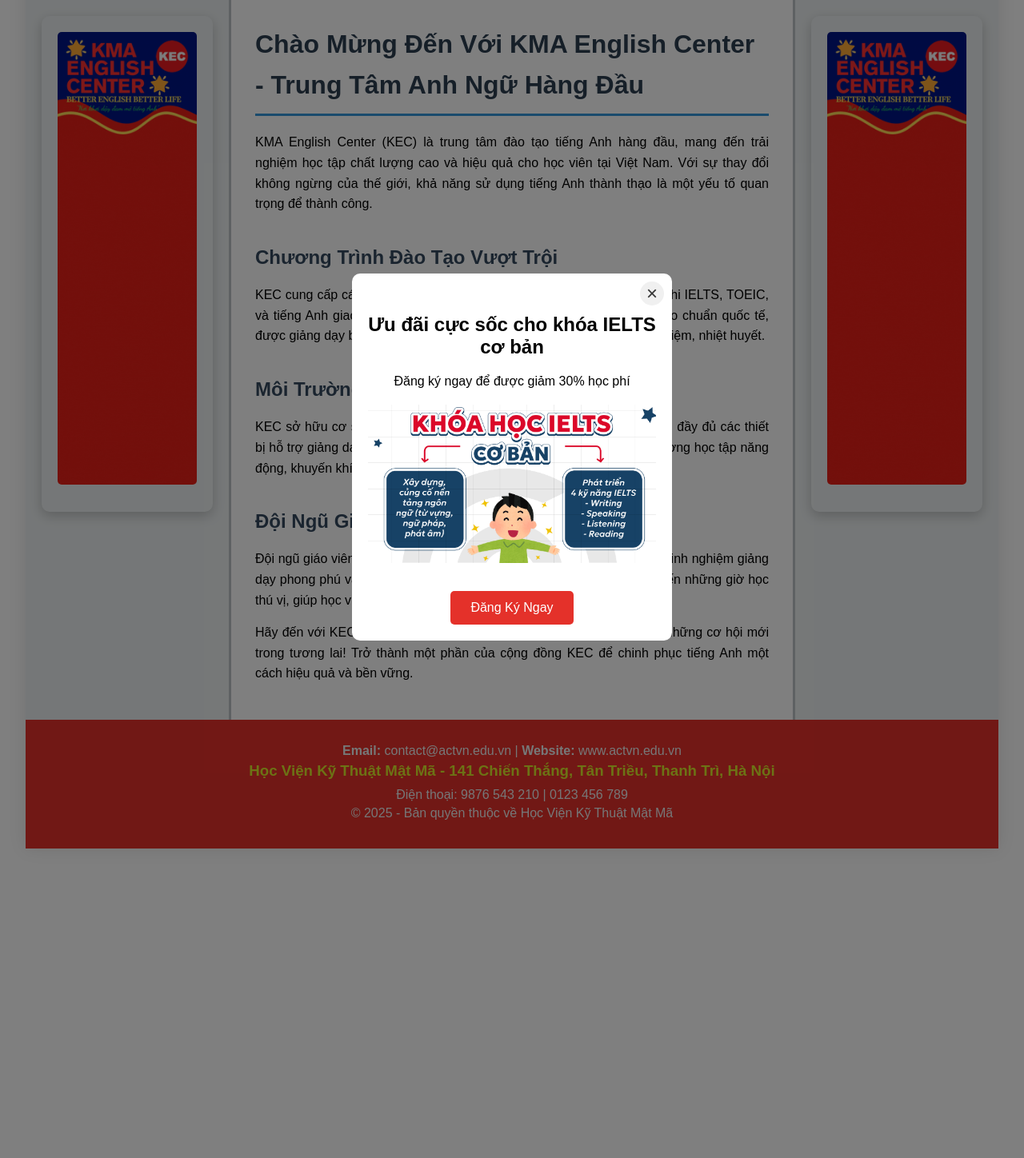
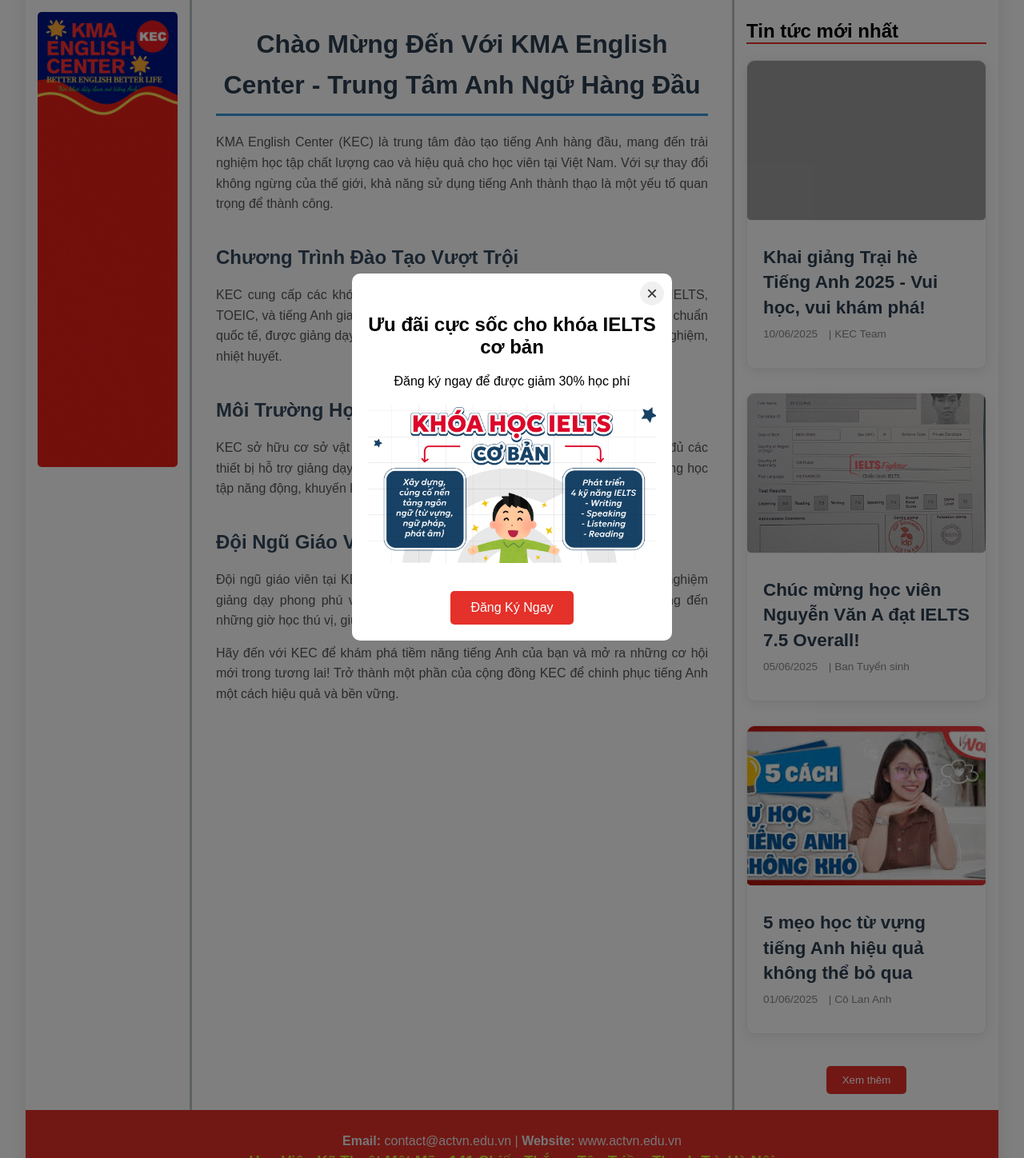
Before and after one commit to Ntd1411/QuanLyTrungTamTiengAnh, a PHP site: page / in a window 1280 px wide. Shown: the part 305-1753 px from the top of the page at 80% size. Run offline with PHP 8.4, Linux system fonts and the light colour scheme; data comes from the database, SQL or seed files in the repository; both versions use the stored data as it was after the commit; grey boxes are pictures that could not be loaded.

Commit message:
refactor: update sidebar styles, add news section, and implement load more functionality

```diff
--- a/assets/css/style.css
+++ b/assets/css/style.css
@@ -215,8 +215,7 @@ nav {
 /* Cột trái - Quảng cáo */
 .sidebar-left {
   flex: 1;
-  background-color: #ecf0f1;
-  padding: 20px;
+  background-color: #fff;
   border-right: 3px solid #bdc3c7;
 }
 
@@ -229,22 +228,25 @@ nav {
 }
 
 /* Cột phải - Quảng cáo */
+.sidebar-right h2 {
+  border-bottom: 2px solid var(--primary-color);
+}
+
 .sidebar-right {
+  display: block !important;
   flex: 1;
-  background-color: #ecf0f1;
-  padding: 20px;
+  background-color: #fff;
   border-left: 3px solid #bdc3c7;
 }
 
 /* Styling cho quảng cáo */
 .ad-banner {
-  background: linear-gradient(45deg, #c8ff00);
+  /* background: linear-gradient(45deg, #c8ff00); */
   position: sticky;
   top: 55px;
-  padding: 20px;
-  margin-bottom: 20px;
+  margin: 15px;
   border-radius: 10px;
-  box-shadow: 0 5px 15px rgba(0, 0, 0, 0.2);
+  /* box-shadow: 0 5px 15px rgba(0, 0, 0, 0.2); */
 }
 
 .ad-banner:hover {
@@ -253,9 +255,43 @@ nav {
 
 .ad-banner img {
   max-width: 100%;
-  height: auto;
+  /* height: auto; */
   border-radius: 5px;
   margin-bottom: 10px;
+}
+
+
+/* Lưới hiển thị các bài viết tin tức */
+.news-list-grid {
+    display: grid;
+    grid-template-columns: repeat(auto-fit, minmax(300px, 1fr)); /* Điều chỉnh min-width phù hợp */
+    gap: 30px; /* Khoảng cách giữa các bài viết */
+    padding: 20px 0;
+}
+
+.news-img {
+  height: 200px;
+}
+
+.load-more-btn {
+    display: block;
+    margin: 20px auto;
+    padding: 10px 20px;
+    background-color: var(--primary-color);
+    color: white;
+    border: none;
+    border-radius: 5px;
+    cursor: pointer;
+    transition: background-color 0.3s;
+}
+
+.load-more-btn:hover {
+    opacity: 0.7;
+}
+
+.load-more-btn:disabled {
+    background-color: #cccccc;
+    cursor: not-allowed;
 }
 
 .ad-link {
@@ -962,6 +998,10 @@ input.error {
     margin: 0 auto;
   }
 
+  .sidebar-left {
+    display: none;
+  }
+
   .home {
     flex-direction: column;
   }
--- /dev/null
+++ b/assets/js/indexnews.js
@@ -0,0 +1,76 @@
+
+let allNews = []; // Store all news items
+let currentIndex = 0;
+const itemsPerLoad = 3;
+
+function loadNews() {
+    fetch('php/getnews.php')
+        .then(response => response.json())
+        .then(news => {
+            allNews = news.sort((a, b) => new Date(b.date) - new Date(a.date));
+            displayNews(true);
+
+            // Show/hide load more button based on remaining items
+            const loadMoreBtn = document.getElementById('load-more-news');
+            loadMoreBtn.style.display = currentIndex < allNews.length ? 'block' : 'none';
+        })
+        .catch(error => console.error('Error:', error));
+}
+
+function displayNews(isInitial = false) {
+    const newsContainer = document.querySelector('.news-list-grid');
+
+    if (isInitial) {
+        newsContainer.innerHTML = '';
+        currentIndex = 0;
+    }
+
+    const itemsToShow = allNews.slice(currentIndex, currentIndex + itemsPerLoad);
+
+    itemsToShow.forEach(item => {
+        const newsHtml = `
+                <div class="news-item">
+                    <img src="assets/img/${item.image}" alt="${item.title}" class="news-img">
+                    <div class="news-info">
+                        <h3><a href="php/news_detail.php?id=${item.id}" class="news-title-link">${item.title}</a></h3>
+                        <p class="news-meta">
+                            <span class="news-date">${formatDate(item.date)}</span> |
+                            <span class="news-author">${item.author}</span>
+                        </p>
+                    </div>
+                </div>
+            `;
+        newsContainer.innerHTML += newsHtml;
+    });
+
+    currentIndex += itemsPerLoad;
+
+    // Update load more button visibility
+    const loadMoreBtn = document.getElementById('load-more-news');
+    loadMoreBtn.style.display = currentIndex < allNews.length ? 'block' : 'none';
+}
+
+// Add event listener for load more button
+document.getElementById('load-more-news').addEventListener('click', () => displayNews());
+
+function formatDate(dateString) {
+    // Kiểm tra nếu ngày đã ở định dạng dd/mm/yyyy
+    if (dateString.includes('/')) {
+        return dateString; // Trả về nguyên bản vì đã đúng định dạng
+    }
+
+    // Nếu là định dạng yyyy-mm-dd thì chuyển sang dd/mm/yyyy
+    const date = new Date(dateString);
+    if (isNaN(date)) return 'Ngày không hợp lệ';
+
+    const day = date.getDate().toString().padStart(2, '0');
+    const month = (date.getMonth() + 1).toString().padStart(2, '0');
+    const year = date.getFullYear();
+
+    return `${day}/${month}/${year}`;
+}
+loadNews();
+// Update the initialization
+setTimeout(() => {
+    loadAd();
+}, 1000);
--- a/assets/js/news.js
+++ b/assets/js/news.js
@@ -3,7 +3,7 @@ document.addEventListener('DOMContentLoaded', function() {
     // Tạm thời để đây để đảm bảo không bị lỗi reference nếu hàm này chỉ có ở index.html gốc.
     // Nếu hàm này là chung cho nhiều trang, nên đặt nó vào một file script chung (ví dụ: common.js)
     window.showElement = function(elementId) {
-        console.log("Hàm showElement được gọi cho ID:", elementId);
+        // console.log("Hàm showElement được gọi cho ID:", elementId);
         //alert("Chức năng này cần được triển khai để hiển thị các phần tử tương ứng. Hiện tại, nó chỉ là một placeholder.");
         // Ví dụ: Tìm và ẩn/hiện các phần tử
         document.querySelectorAll('.element').forEach(el => {
--- a/index.html
+++ b/index.html
@@ -5,6 +5,7 @@
     <meta charset="utf-8">
     <meta name="viewport" content="width=device-width, initial-scale=1.0">
     <link rel="icon" href="./assets/icon/logo_ver3.png">
+    <link rel="stylesheet" href="./assets/css/news.css">
     <link rel="stylesheet" href="./assets/css/style.css">
     <title>KMA English Center - KEC</title>
     <!-- Add Font Awesome for menu icon -->
@@ -137,9 +138,15 @@
                 <!-- Cột phải - Quảng cáo trung tâm -->
                 <aside class="sidebar-right">
                     <div class="ad-banner">
-                        <a href="./php/signup.php">
+                        <!-- <a href="./php/signup.php">
                             <img src="./assets/media/standee1.gif" alt="ad-banner">
-                        </a>
+                        </a> -->
+
+                        <h2>Tin tức mới nhất</h2>
+                        <div class="news-list-grid">
+                            <!-- New post will be add here by JS -->
+                        </div>
+                        <button id="load-more-news" class="load-more-btn">Xem thêm</button>
                     </div>
                 </aside>
             </div>
@@ -160,12 +167,8 @@
     </footer>
 
     <script type="text/javascript" src="./assets/js/main.js"></script>
-    <script>
-        setTimeout(() => {
-            document.addEventListener("DOMContentLoaded", loadAd());
-        }, 1000);
+    <script src="./assets/js/indexnews.js"></script>
 
-    </script>
 </body>
 
 </html>
```
Also changed, not shown: model/quanlytrungtamtienganh.sql.
